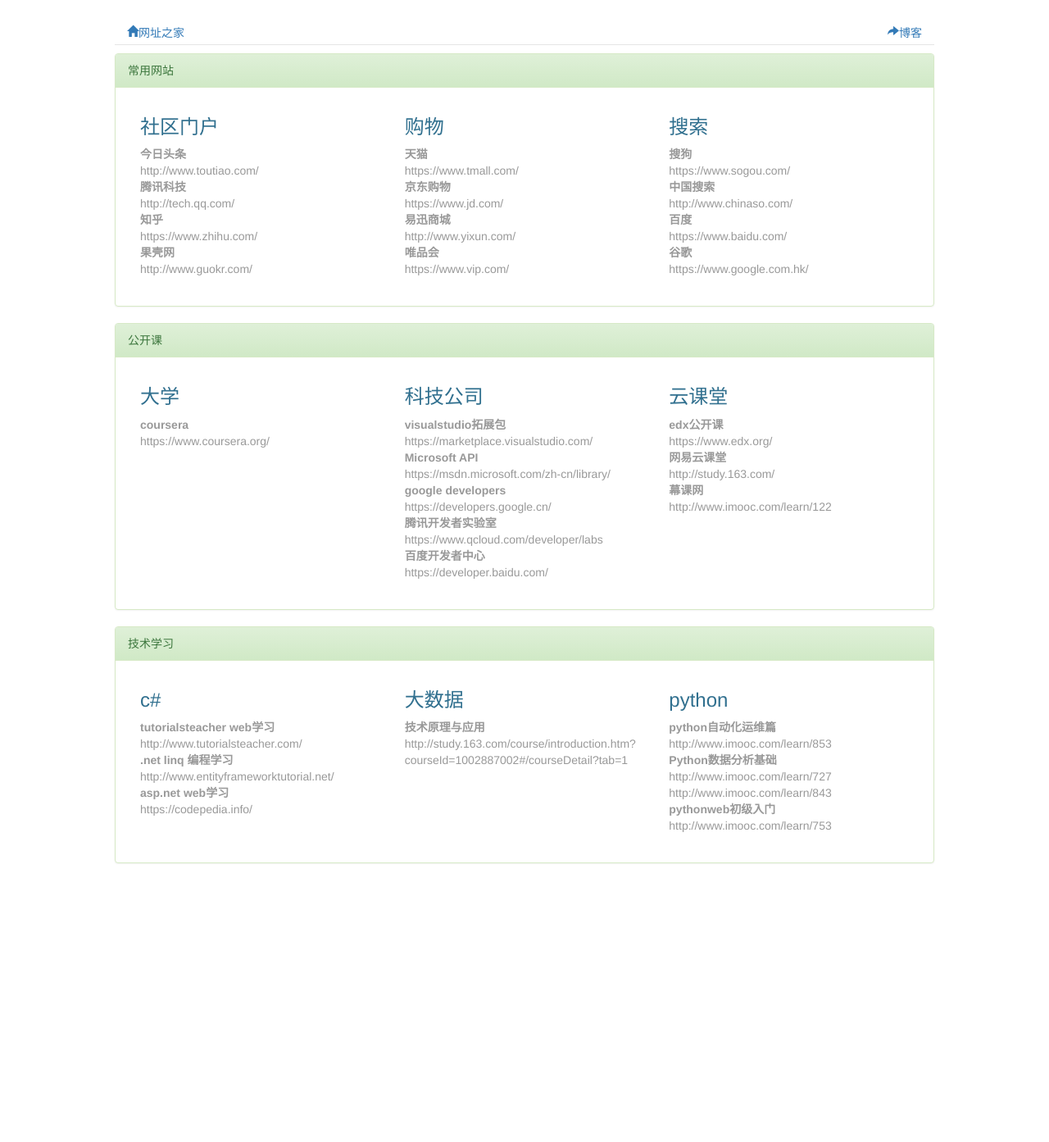
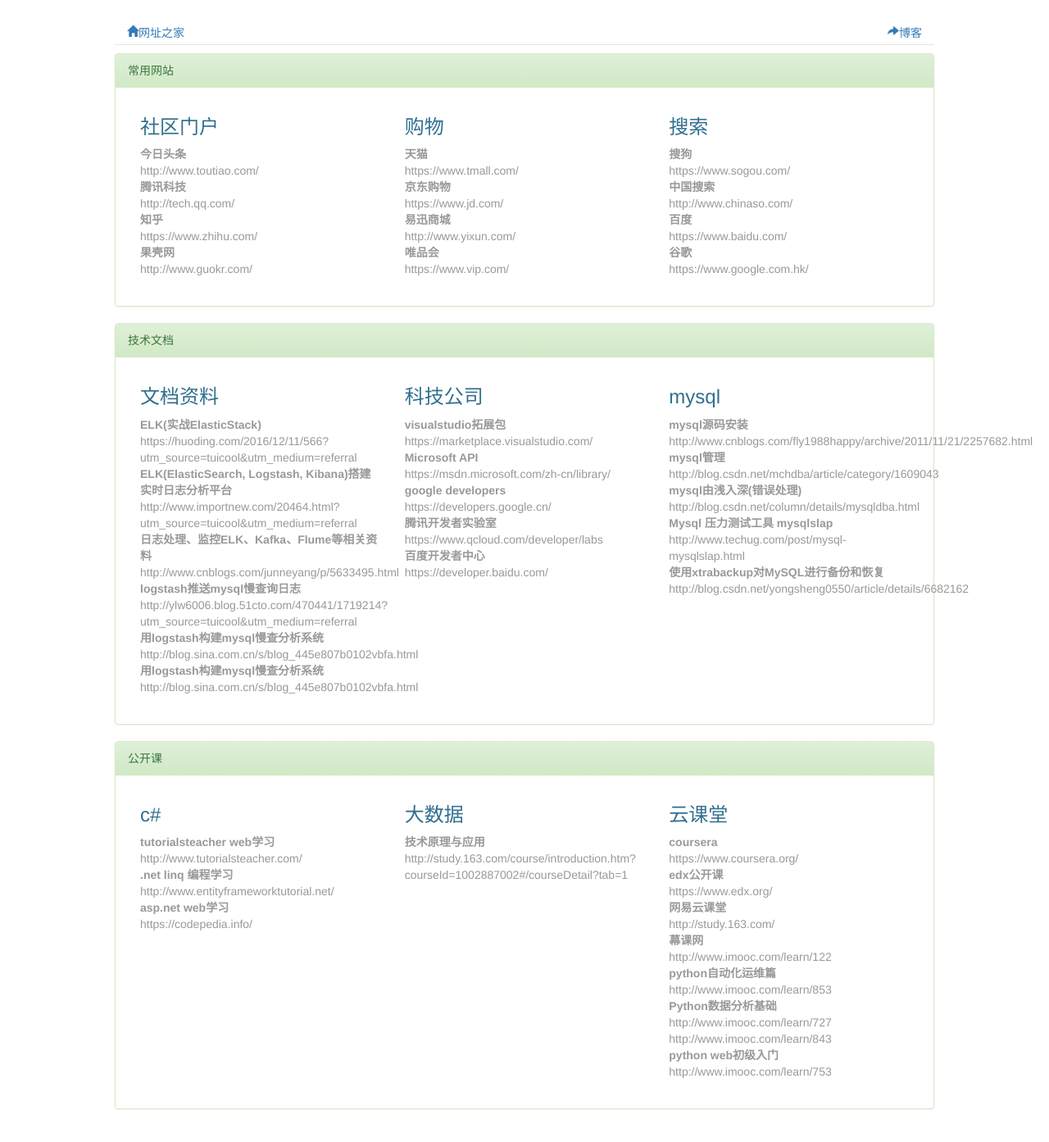
Before and after one commit to airven2015/Navigation, a Jekyll site: the page navigate.html, which Jekyll copies as it is, in a window 1280 px wide. Shown: the whole page at 82% size. Built offline with Jekyll 4.4.1, drawn with Linux system fonts in a browser that asks for light colours; before the commit the page ends 1093 px from its top, so only the background shows below that.

Commit message:
add navigate url

```diff
--- a/navigate.html
+++ b/navigate.html
@@ -43,29 +43,14 @@
                             社区门户
                         </h3>
                         <dl>
-                            <dt>今日头条
-				            </dt>
-                            <dd>
-                                http://www.toutiao.com/
-                            </dd>
-                            <dt>
-				            腾讯科技
-				            </dt>
-                            <dd>
-                                http://tech.qq.com/
-                            </dd>
-                            <dt>
-				               知乎
-				            </dt>
-                            <dd>
-                                https://www.zhihu.com/
-                            </dd>
-                            <dt>
-				               果壳网
-				            </dt>
-                            <dd>
-                                http://www.guokr.com/
-                            </dd>
+                            <dt>今日头条</dt>
+                            <dd>http://www.toutiao.com/</dd>
+                            <dt>腾讯科技</dt>
+                            <dd>http://tech.qq.com/</dd>
+                            <dt>知乎</dt>
+                            <dd>https://www.zhihu.com/</dd>
+                            <dt>果壳网</dt>
+                            <dd>http://www.guokr.com/</dd>
                         </dl>
                     </div>
                     <div class="col-lg-4 column ">
@@ -73,30 +58,14 @@
                             购物
                         </h3>
                         <dl>
-                            <dt>
-			                 天猫
-				            </dt>
-                            <dd>
-                                https://www.tmall.com/
-                            </dd>
-                            <dt>
-			                 京东购物
-				            </dt>
-                            <dd>
-                                https://www.jd.com/
-                            </dd>
-                            <dt>
-			               易迅商城
-				            </dt>
-                            <dd>
-                                http://www.yixun.com/
-                            </dd>
-                            <dt>
-			               唯品会
-				            </dt>
-                            <dd>
-                                https://www.vip.com/
-                            </dd>
+                            <dt>天猫</dt>
+                            <dd>https://www.tmall.com/</dd>
+                            <dt>京东购物</dt>
+                            <dd>https://www.jd.com/</dd>
+                            <dt>易迅商城</dt>
+                            <dd>http://www.yixun.com/</dd>
+                            <dt>唯品会</dt>
+                            <dd>https://www.vip.com/</dd>
                         </dl>
                     </div>
                     <div class="col-lg-4 column ">
@@ -104,29 +73,14 @@
                             搜索
                         </h3>
                         <dl>
-                            <dt>搜狗
-				             </dt>
-                            <dd>
-                                https://www.sogou.com/
-                            </dd>
-                            <dt>
-				            中国搜索
-				             </dt>
-                            <dd>
-                                http://www.chinaso.com/
-                            </dd>
-                            <dt>
-				             百度
-				            </dt>
-                            <dd>
-                                https://www.baidu.com/
-                            </dd>
-                            <dt>
-				             谷歌
-				            </dt>
-                            <dd>
-                                https://www.google.com.hk/
-                            </dd>
+                            <dt>搜狗</dt>
+                            <dd>https://www.sogou.com/</dd>
+                            <dt>中国搜索</dt>
+                            <dd>http://www.chinaso.com/</dd>
+                            <dt>百度</dt>
+                            <dd>https://www.baidu.com/</dd>
+                            <dt>谷歌</dt>
+                            <dd>https://www.google.com.hk/</dd>
                         </dl>
                     </div>
                 </div>
@@ -135,16 +89,26 @@
         <div class="row clearfix">
             <div class="panel panel-success">
                 <div class="panel-heading">
-                    公开课
+                    技术文档
                 </div>
                 <div class="panel-body">
                     <div class="col-lg-4 column ">
                         <h3 class="text-left text-info ">
-                            大学
+                            文档资料
                         </h3>
                         <dl>
-                            <dt>coursera</dt>
-                            <dd>https://www.coursera.org/</dd>
+                            <dt>ELK(实战ElasticStack)</dt>
+                            <dd>https://huoding.com/2016/12/11/566?utm_source=tuicool&utm_medium=referral</dd>
+                            <dt>ELK(ElasticSearch, Logstash, Kibana)搭建实时日志分析平台</dt>
+                            <dd>http://www.importnew.com/20464.html?utm_source=tuicool&utm_medium=referral</dd>
+                            <dt>日志处理、监控ELK、Kafka、Flume等相关资料</dt>
+                            <dd>http://www.cnblogs.com/junneyang/p/5633495.html</dd>
+                            <dt>logstash推送mysql慢查询日志</dt>
+                            <dd>http://ylw6006.blog.51cto.com/470441/1719214?utm_source=tuicool&utm_medium=referral</dd>
+                            <dt>用logstash构建mysql慢查分析系统</dt>
+                            <dd>http://blog.sina.com.cn/s/blog_445e807b0102vbfa.html</dd>
+                            <dt>用logstash构建mysql慢查分析系统</dt>
+                            <dd>http://blog.sina.com.cn/s/blog_445e807b0102vbfa.html</dd>
                         </dl>
                     </div>
                     <div class="col-lg-4 column ">
@@ -166,21 +130,19 @@
                     </div>
                     <div class="col-lg-4 column ">
                         <h3 class="text-left text-info ">
-                            云课堂
+                            mysql
                         </h3>
                         <dl>
-                            <dt>
-			         edx公开课
-				</dt>
-                            <dd>https://www.edx.org/</dd>
-                            <dt>
-				 网易云课堂
-				</dt>
-                            <dd>http://study.163.com/</dd>
-                            <dt>
-				 幕课网
-				</dt>
-                            <dd>http://www.imooc.com/learn/122</dd>
+                            <dt>mysql源码安装</dt>
+                            <dd>http://www.cnblogs.com/fly1988happy/archive/2011/11/21/2257682.html</dd>
+                            <dt>mysql管理</dt>
+                            <dd>http://blog.csdn.net/mchdba/article/category/1609043</dd>
+                            <dt>mysql由浅入深(错误处理)</dt>
+                            <dd>http://blog.csdn.net/column/details/mysqldba.html</dd>
+                            <dt>Mysql 压力测试工具 mysqlslap</dt>
+                            <dd>http://www.techug.com/post/mysql-mysqlslap.html</dd>
+                            <dt>使用xtrabackup对MySQL进行备份和恢复</dt>
+                            <dd>http://blog.csdn.net/yongsheng0550/article/details/6682162</dd>
                         </dl>
                     </div>
                 </div>
@@ -190,7 +152,7 @@
         <div class="row clearfix">
             <div class="panel panel-success">
                 <div class="panel-heading">
-                    技术学习
+                    公开课
                 </div>
                 <div class="panel-body">
                     <div class="col-lg-4 column ">
@@ -198,24 +160,12 @@
                             c#
                         </h3>
                         <dl>
-                            <dt>
-			          tutorialsteacher web学习
-				            </dt>
-                            <dd>
-                                http://www.tutorialsteacher.com/
-                            </dd>
-                            <dt>
-				  .net linq 编程学习
-				</dt>
-                            <dd>
-                                http://www.entityframeworktutorial.net/
-                            </dd>
-                            <dt>
-				  asp.net web学习
-				</dt>
-                            <dd>
-                                https://codepedia.info/
-                            </dd>
+                            <dt>tutorialsteacher web学习</dt>
+                            <dd>http://www.tutorialsteacher.com/</dd>
+                            <dt>.net linq 编程学习</dt>
+                            <dd>http://www.entityframeworktutorial.net/</dd>
+                            <dt>asp.net web学习</dt>
+                            <dd>https://codepedia.info/</dd>
                         </dl>
                     </div>
                     <div class="col-lg-4 column ">
@@ -233,30 +183,24 @@
                     </div>
                     <div class="col-lg-4 column ">
                         <h3 class="text-left text-info ">
-                            python
+                            云课堂
                         </h3>
                         <dl>
-                            <dt>
-			    python自动化运维篇
-				</dt>
-                            <dd>
-                                http://www.imooc.com/learn/853
-                            </dd>
-                            <dt>
-				Python数据分析基础
-				</dt>
-                            <dd>
-                                http://www.imooc.com/learn/727
-                            </dd>
-                            <dd>
-                                http://www.imooc.com/learn/843
-                            </dd>
-                            <dt>
-				 pythonweb初级入门
-				</dt>
-                            <dd>
-                                http://www.imooc.com/learn/753
-                            </dd>
+                            <dt>coursera</dt>
+                            <dd>https://www.coursera.org/</dd>
+                            <dt>edx公开课</dt>
+                            <dd>https://www.edx.org/</dd>
+                            <dt>网易云课堂</dt>
+                            <dd>http://study.163.com/</dd>
+                            <dt>幕课网</dt>
+                            <dd>http://www.imooc.com/learn/122</dd>
+                            <dt>python自动化运维篇</dt>
+                            <dd>http://www.imooc.com/learn/853</dd>
+                            <dt>Python数据分析基础</dt>
+                            <dd>http://www.imooc.com/learn/727</dd>
+                            <dd>http://www.imooc.com/learn/843</dd>
+                            <dt>python web初级入门</dt>
+                            <dd>http://www.imooc.com/learn/753</dd>
                         </dl>
                     </div>
                 </div>
```
